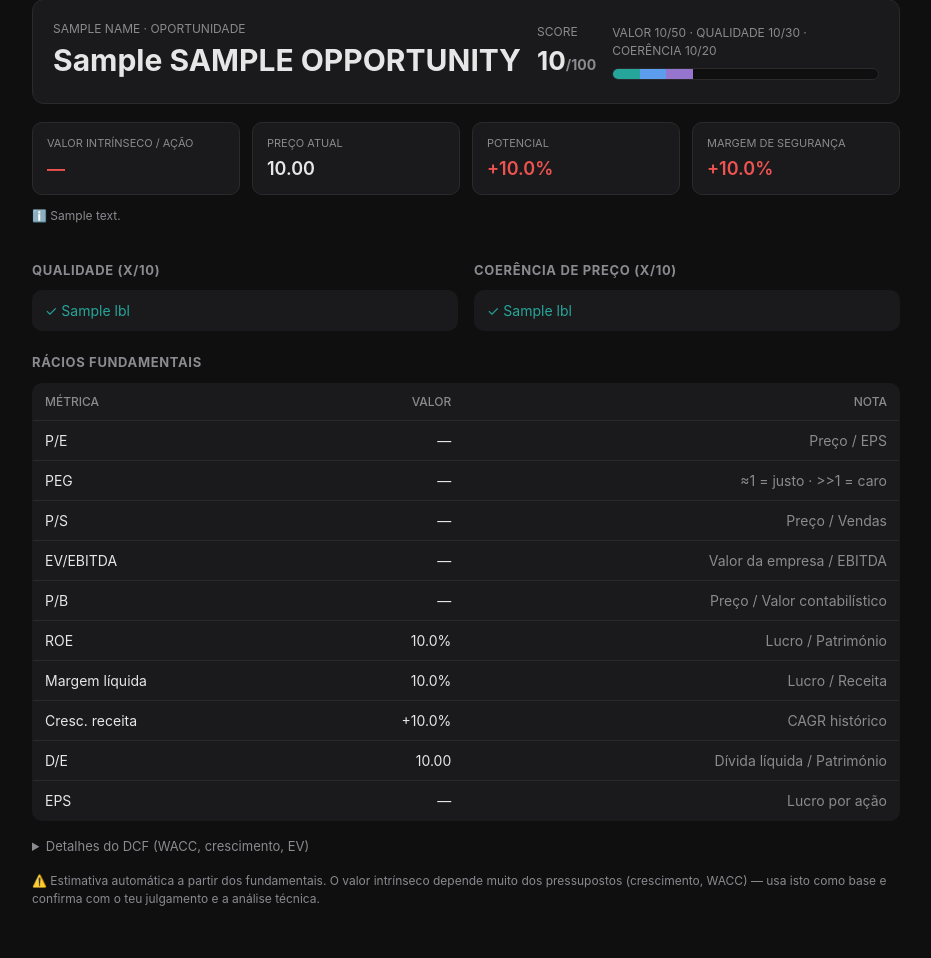
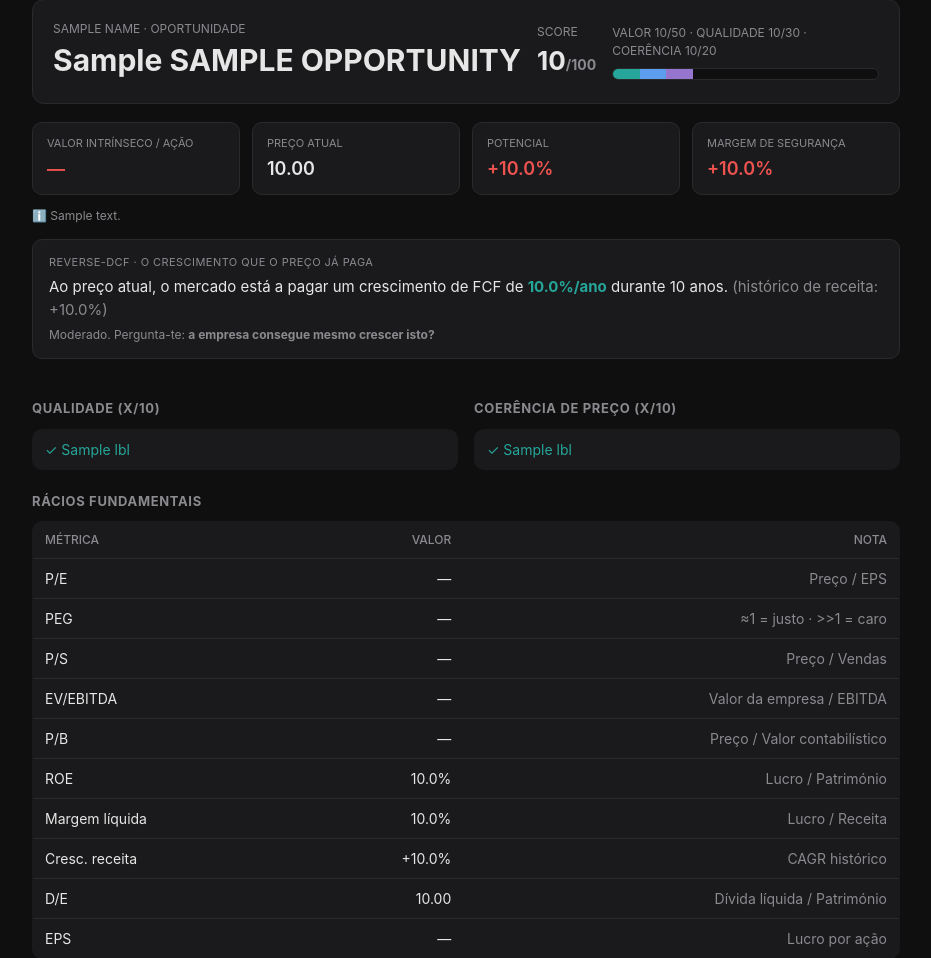
Before and after one commit to valentimlopes81-collab/poc-strat, a FastAPI app: template stockval/app/templates/index.html in a window 1280 px wide. Shown: the part 459-1417 px from the top of the page, without its empty margins (174-1105 px from the left). Before the commit the page ends 1365 px from the top, so only its background shows below. Run offline with FastAPI, Linux system fonts and the light colour scheme; the template is opened without the code that fills it: most values are stand-ins (such as "Sample title", 1, 10 or a date in 2020); form fields are guessed from the names that the template uses.

Commit message:
StockVal: Reverse-DCF (crescimento implícito no preço)
Calcula por bisseção o crescimento de FCF que o preço atual está a pagar
(iguala o DCF ao EV de mercado). Mostra na página de detalhe com interpretação
e como coluna 'Cresc. implícito' no screener. Ótimo teste de sanidade dos 🟢.

Co-Authored-By: Claude Opus 4.8 <noreply@anthropic.com>
Claude-Session: https://claude.ai/code/session_01VSwExsPjUPQxKzt8DL6QbS

```diff
--- a/stockval/app/main.py
+++ b/stockval/app/main.py
@@ -72,6 +72,7 @@ def _row_for(ticker: str) -> dict:
             "score": result["score"], "opportunity": result["opportunity"],
             "emoji": result["opportunity_emoji"], "mos": result["margin_of_safety"],
             "upside": result["upside"], "conflict": result["conflict"],
+            "implied_growth": result["implied_growth"],
             "pe": result["ratios"]["pe"], "ev_ebitda": result["ratios"]["ev_ebitda"],
             "roe": result["ratios"]["roe"],
         }
--- a/stockval/app/templates/index.html
+++ b/stockval/app/templates/index.html
@@ -114,6 +114,22 @@
   </div>
   {% if result.dcf_note %}<div class="sub" style="font-size:12px;margin:-6px 0 14px">ℹ️ {{ result.dcf_note }}</div>{% endif %}
 
+  {% if result.implied_growth is not none %}
+  <div style="background:var(--panel);border:1px solid var(--border);border-radius:10px;padding:14px 16px;margin-bottom:18px">
+    <div class="k" style="color:var(--muted);font-size:11px;text-transform:uppercase;letter-spacing:.04em">Reverse-DCF · o crescimento que o preço já paga</div>
+    <div style="margin-top:6px;font-size:15px">Ao preço atual, o mercado está a pagar um crescimento de FCF de
+      <b class="{{ 'neg' if result.implied_growth>=0.15 else 'pos' }}">{{ "%.1f"|format(result.implied_growth*100) }}%/ano</b> durante 10 anos.
+      {% if result.ratios.rev_growth is not none %}<span class="mut">(histórico de receita: {{ "%+.1f"|format(result.ratios.rev_growth*100) }}%)</span>{% endif %}
+    </div>
+    <div class="mut" style="font-size:12px;margin-top:5px">
+      {% if result.implied_growth >= 0.25 %}⚠️ Muito alto — o mercado já paga bastante otimismo; precisa de execução excecional.
+      {% elif result.implied_growth <= 0.02 %}✅ Baixo — o mercado tem expectativas modestas; margem se a empresa apenas mantiver o passo.
+      {% else %}Moderado.{% endif %}
+      Pergunta-te: <b>a empresa consegue mesmo crescer isto?</b>
+    </div>
+  </div>
+  {% endif %}
+
   <div style="display:grid;grid-template-columns:1fr 1fr;gap:16px">
     <div>
       <h2>Qualidade ({{ result.q_pass }}/{{ result.q_total }})</h2>
--- a/stockval/app/templates/screener.html
+++ b/stockval/app/templates/screener.html
@@ -50,13 +50,14 @@
   <table>
     <thead><tr>
       <th>#</th><th>Ticker</th><th>Veredicto</th><th>Score</th><th>Potencial</th>
+      <th title="Crescimento de FCF que o preço atual já paga (reverse-DCF)">Cresc. implícito</th>
       <th>P/E</th><th>EV/EBITDA</th><th>ROE</th><th></th>
     </tr></thead>
     <tbody>
       {% for r in rows %}
       {% if r.error %}
       <tr><td class="mut">—</td><td><b>{{ r.ticker }}</b></td>
-        <td colspan="6" class="mut">⚠️ {{ r.error }}</td><td></td></tr>
+        <td colspan="7" class="mut">⚠️ {{ r.error }}</td><td></td></tr>
       {% else %}
       <tr>
         <td class="mut">{{ loop.index }}</td>
@@ -64,6 +65,7 @@
         <td class="sc-{{ r.opportunity }}">{{ r.emoji }} {{ r.opportunity }}{% if r.conflict %} <span title="DCF barato mas múltiplos caros">⚠️</span>{% endif %}</td>
         <td class="sc-{{ r.opportunity }}">{{ r.score }}</td>
         <td class="{{ 'pos' if r.upside and r.upside>=0 else 'neg' }}">{{ "%+.0f"|format(r.upside*100) if r.upside is not none else "—" }}%</td>
+        <td class="{{ 'neg' if r.implied_growth is not none and r.implied_growth>=0.15 else 'pos' }}">{{ "%.0f"|format(r.implied_growth*100) if r.implied_growth is not none else "—" }}%</td>
         <td>{{ "%.1f"|format(r.pe) if r.pe else "—" }}</td>
         <td>{{ "%.1f"|format(r.ev_ebitda) if r.ev_ebitda else "—" }}</td>
         <td>{{ "%.0f"|format(r.roe*100) if r.roe is not none else "—" }}%</td>
@@ -72,7 +74,7 @@
       {% endif %}
       {% endfor %}
       {% if not rows %}
-      <tr><td colspan="9" class="mut" style="text-align:center;padding:26px">Mete tickers na caixa e carrega em Avaliar.</td></tr>
+      <tr><td colspan="10" class="mut" style="text-align:center;padding:26px">Mete tickers na caixa e carrega em Avaliar.</td></tr>
       {% endif %}
     </tbody>
   </table>
```
Also changed, not shown: stockval/app/valuation.py (+26 -0 lines), stockval/tests/test_valuation.py (+10 -1 lines).
